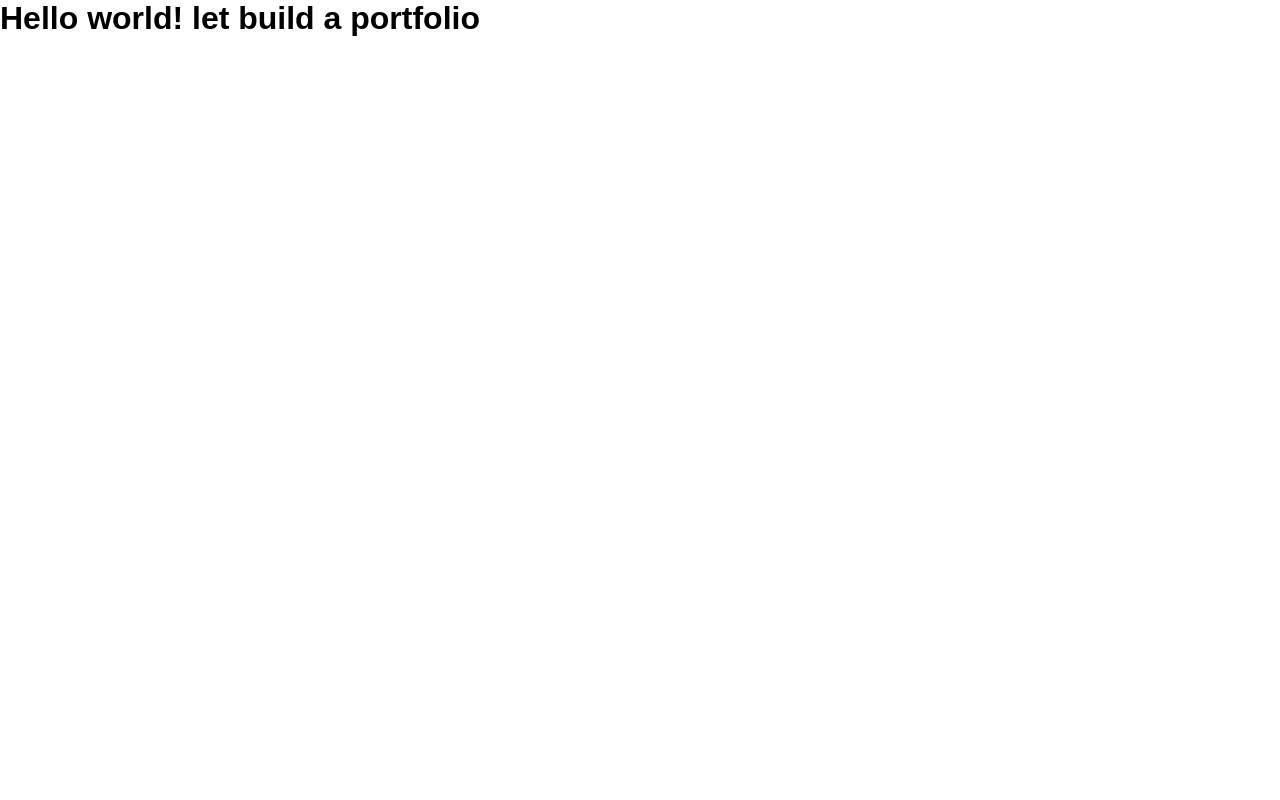
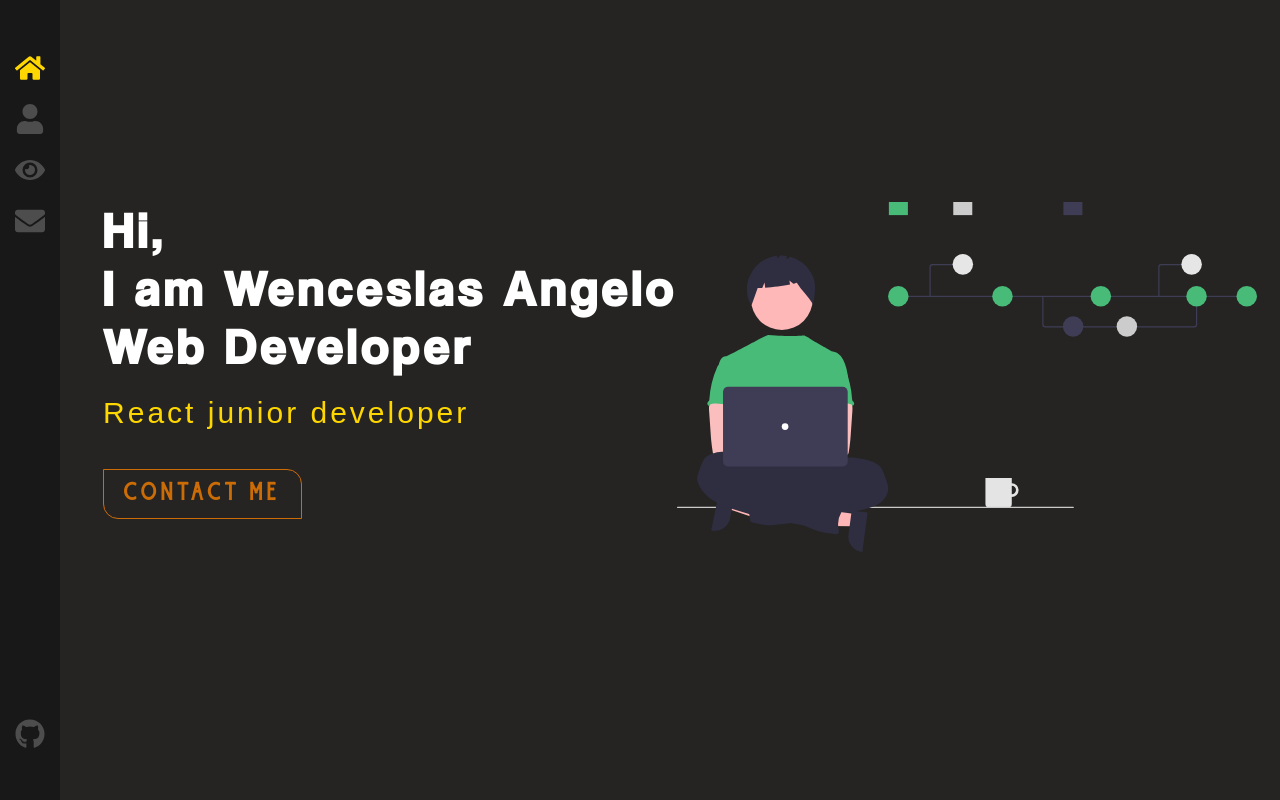
Before and after one commit to Wenceslas-Angelo/portfolio, a React (Create React App) app: page / in a window 1280 px wide. Built offline with nearby package versions, Linux system fonts and the light colour scheme.

Commit message:
home page

```diff
--- a/src/App.jsx
+++ b/src/App.jsx
@@ -1,9 +1,20 @@
-import React from "react";
+import React from 'react';
+import { Route, Routes } from 'react-router-dom';
+
+import './App.scss';
+
+import SideBar from './components/SideBar';
+import Home from './pages/Home';
 
 function App() {
   return (
     <div className="App">
-      <h1>Hello world! let build a portfolio</h1>
+      <SideBar />
+      <div className="page-container">
+        <Routes>
+          <Route path="/" element={<Home />} />
+        </Routes>
+      </div>
     </div>
   );
 }
--- /dev/null
+++ b/src/App.scss
@@ -0,0 +1,9 @@
+.page-container {
+  padding: 20px;
+  min-height: 100vh;
+  margin: 0 0 10% 0;
+
+  @media screen and (min-width: 768px) {
+    margin: 0 0 0 60px;
+  }
+}
--- /dev/null
+++ b/src/components/SideBar/index.jsx
@@ -0,0 +1,39 @@
+import React from 'react';
+import { FaHome, FaUser, FaEye, FaEnvelope, FaGithub } from 'react-icons/fa';
+import { NavLink } from 'react-router-dom';
+import './index.scss';
+
+function SideBar() {
+  return (
+    <div className="side-bar">
+      <nav>
+        <NavLink to="/" className="home-link" activeclassname="active">
+          <FaHome />
+        </NavLink>
+        <NavLink to="/about" className="about-link">
+          <FaUser />
+        </NavLink>
+        <NavLink to="/work" className="work-link">
+          <FaEye />
+        </NavLink>
+        <NavLink to="/contact" className="contact-link">
+          <FaEnvelope />
+        </NavLink>
+      </nav>
+
+      <ul>
+        <li>
+          <a
+            target="_blank"
+            rel="noreferrer"
+            href="https://github.com/Wenceslas-Angelo"
+          >
+            <FaGithub />
+          </a>
+        </li>
+      </ul>
+    </div>
+  );
+}
+
+export default SideBar;
--- /dev/null
+++ b/src/components/SideBar/index.scss
@@ -0,0 +1,127 @@
+.side-bar {
+  background-color: #181818;
+  width: 100%;
+  height: 10%;
+  position: fixed;
+  bottom: 0;
+  z-index: 10;
+
+  @media screen and (min-width: 768px) {
+    top: 0;
+    width: 60px;
+    height: 100%;
+  }
+
+  nav {
+    display: flex;
+    align-items: center;
+    justify-content: center;
+    position: fixed;
+    width: 100%;
+
+    @media screen and (min-width: 768px) {
+      display: block;
+      text-align: center;
+      position: absolute;
+      height: 210px;
+      top: 5%;
+      width: 100%;
+    }
+
+    a {
+      font-size: 30px;
+      color: #4d4d4e;
+      display: block;
+      line-height: 51px;
+      height: 51px;
+      position: relative;
+      text-decoration: none;
+      padding: 10px 6%;
+
+      @media screen and (min-width: 375px) {
+        padding: 10px 7%;
+      }
+
+      &:hover {
+        color: #ffd700;
+
+        svg {
+          transition: all 0.3s ease-out;
+          opacity: 0;
+        }
+
+        &:after {
+          opacity: 1;
+        }
+      }
+      &:after {
+        content: '';
+        font-size: 9px;
+        letter-spacing: 2px;
+        position: absolute;
+        bottom: 0;
+        display: block;
+        width: 100%;
+        text-align: center;
+        opacity: 0;
+        transition: all 0.3s ease-out;
+        font-weight: bold;
+        font-size: 9px;
+      }
+    }
+
+    a.home-link {
+      &::after {
+        content: 'HOME';
+      }
+    }
+
+    a.about-link {
+      &::after {
+        content: 'ABOUT';
+      }
+    }
+
+    a.work-link {
+      &::after {
+        content: 'WORK';
+      }
+    }
+
+    a.contact-link {
+      &::after {
+        content: 'CONTACT';
+      }
+    }
+
+    a.active {
+      color: #ffd700;
+    }
+  }
+
+  ul {
+    display: none;
+    list-style: none;
+    @media screen and (min-width: 768px) {
+      display: flex;
+      flex-direction: column;
+      justify-content: space-between;
+      align-items: center;
+      position: absolute;
+      bottom: 5%;
+      width: 100%;
+    }
+
+    li {
+      a {
+        font-size: 30px;
+        margin: 20px 0;
+        color: #4d4d4e;
+        transition: all 0.3s linear;
+        &:hover {
+          color: #ffd700;
+        }
+      }
+    }
+  }
+}
--- a/src/index.js
+++ b/src/index.js
@@ -1,13 +1,16 @@
-import React from "react";
-import ReactDOM from "react-dom/client";
-import "./index.scss";
-import App from "./App";
-import reportWebVitals from "./reportWebVitals";
+import React from 'react';
+import ReactDOM from 'react-dom/client';
+import './index.scss';
+import App from './App';
+import reportWebVitals from './reportWebVitals';
+import { BrowserRouter } from 'react-router-dom';
 
-const root = ReactDOM.createRoot(document.getElementById("root"));
+const root = ReactDOM.createRoot(document.getElementById('root'));
 root.render(
   <React.StrictMode>
-    <App />
+    <BrowserRouter>
+      <App />
+    </BrowserRouter>
   </React.StrictMode>
 );
 
--- a/src/index.scss
+++ b/src/index.scss
@@ -1,3 +1,19 @@
+:root {
+  --primary-bg: #252423;
+  --random-color: #2d2b2b;
+  --primary-color: #797878;
+  --color-tem: #cc6c06;
+  --second-primary-color: #000;
+  --anchor-color: #adabab;
+  --sideBar-bg: #222222;
+  --box-shadow: 0 0 15px 0px #0808084c;
+  --light-bg: #ddd;
+  --typical-color: rgb(0, 0, 0);
+  --theme-wrapper-bg: #252423;
+  --primary-text-color: #878787;
+  --hover-color: #fff;
+}
+
 @font-face {
   font-family: 'Burtons';
   src: url('./assets/fonts/Burtons.otf');
@@ -22,5 +38,13 @@
   margin: 0;
   padding: 0;
   box-sizing: border-box;
-  font-family: sans-serif;
+  font-family: 'Helvetica', sans-serif;
 }
+
+body {
+  background-color: var(--primary-bg);
+}
+
+a {
+  text-decoration: none;
+}
--- /dev/null
+++ b/src/pages/Home/index.jsx
@@ -0,0 +1,34 @@
+import React from 'react';
+import { Link } from 'react-router-dom';
+import coder from '../../assets/images/coding.svg';
+import './index.scss';
+
+function Home() {
+  return (
+    <div className="home">
+      <div className="text">
+        <h1>
+          Hi,
+          <br />
+          I am Wenceslas Angelo
+          <br />
+          Web Developer
+        </h1>
+
+        <h2>React junior developer</h2>
+
+        <div className="btn">
+          <Link to="/contact" className="flat-btn">
+            CONTACT ME
+          </Link>
+        </div>
+      </div>
+
+      <div className="image">
+        <img src={coder} alt="coding" />
+      </div>
+    </div>
+  );
+}
+
+export default Home;
--- /dev/null
+++ b/src/pages/Home/index.scss
@@ -0,0 +1,82 @@
+.home {
+  display: flex;
+  justify-content: center;
+  align-items: center;
+  height: 90vh;
+  padding-left: 20px;
+  .text {
+    h1 {
+      font-size: 40px;
+      font-family: 'Coolvetica', sans-serif;
+      font-weight: 600;
+      color: #fff;
+      letter-spacing: 5px;
+
+      @media screen and (min-width: 375px) {
+        font-size: 50px;
+      }
+    }
+
+    h2 {
+      color: #ffd700;
+      margin-top: 20px;
+      font-weight: 400;
+      font-size: 30px;
+      font-family: sans-serif;
+      letter-spacing: 3px;
+      animation: fadeIn 1s 1.8s backwards;
+    }
+
+    .btn {
+      margin: 50px 0;
+      .flat-btn {
+        position: relative;
+        color: #cc6c06;
+        font-size: 20px;
+        font-weight: bolder;
+        letter-spacing: 4px;
+        font-family: 'Burtons';
+        margin-top: 25px;
+        padding: 10px 20px;
+        border: 1px solid #cc6c06;
+        animation: fadeInAnimation 1s 1.8s backwards;
+        white-space: nowrap;
+        transition: all 0.3s linear;
+        border-radius: 0 15px 0 15px;
+
+        &::before {
+          content: '';
+          position: absolute;
+          top: 0;
+          left: 0;
+          height: 100%;
+          width: 100%;
+          z-index: -1;
+          background-color: #cc6c06;
+          clip-path: polygon(0 0, 100% 0, 0 0, 0% 100%);
+          transition: all 0.3s linear;
+          border-radius: 0 15px 0 15px;
+        }
+
+        &:hover::before {
+          clip-path: polygon(0 0, 100% 0, 100% 100%, 0% 100%);
+        }
+
+        &:hover {
+          color: white;
+        }
+      }
+    }
+  }
+
+  .image {
+    display: none;
+    @media screen and (min-width: 991px) {
+      display: block;
+      width: 50%;
+      img {
+        width: 100%;
+      }
+    }
+  }
+}
```
Also changed, not shown: src/assets/images/coding.svg (added).
